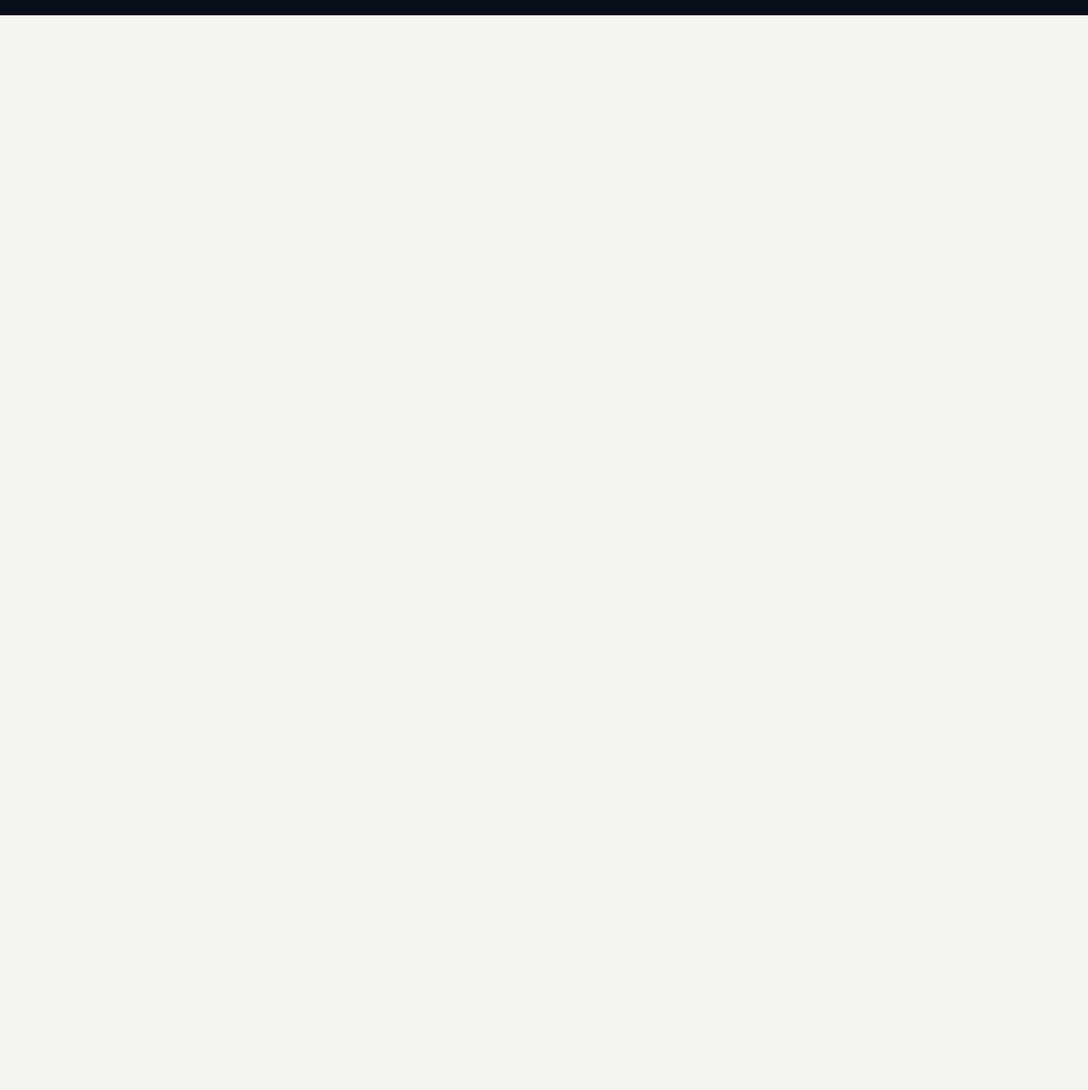
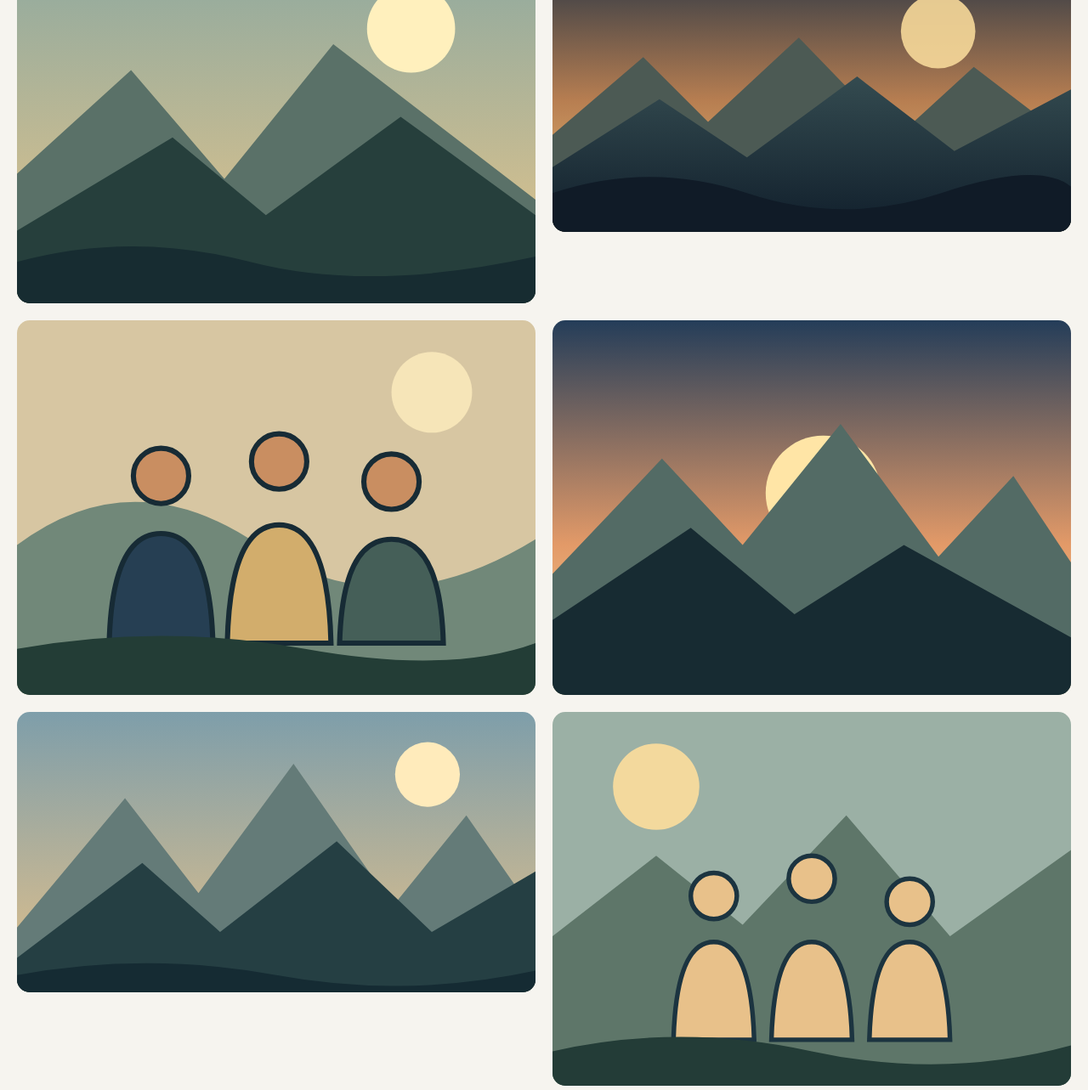
Before and after one commit to reyhanehnourozi4/amadegi-defaee, a plain HTML site: page index.html in a window 1280 px wide. Shown: the part 5155-6438 px from the top of the page at 85% size. Before the commit the page ends 5173 px from the top, so only its background shows below. Drawn offline with Linux system fonts and the light colour scheme.

Commit message:
Update index.html

```diff
--- a/index.html
+++ b/index.html
@@ -126,6 +126,21 @@
         <div class="quiz-footer"><span id="feedback" aria-live="polite"></span><button id="nextQuestion" class="primary-btn" disabled>پرسش بعدی ←</button></div>
       </div>
     </section>
+    <div class="image-gallery">
+
+    <img src="images/hero.svg" alt="روایت فتح">
+
+    <img src="images/intro.svg" alt="مقدمه درس">
+
+    <img src="images/sunrise.svg" alt="طلوع خورشید">
+
+    <img src="images/friends.svg" alt="دوستی و همراهی">
+
+    <img src="images/community.svg" alt="همبستگی اجتماعی">
+
+    <img src="images/mountains.svg" alt="کوهستان">
+
+</div>
   </main>
 
   <footer><div class="brand"><span class="brand-mark">✦</span><span>پروژه آمادگی دفاعی <small>پایه نهم</small></span></div><p> • درس سوم: روایت فتح</p><a href="#home">بازگشت به بالا ↑</a></footer>
```
